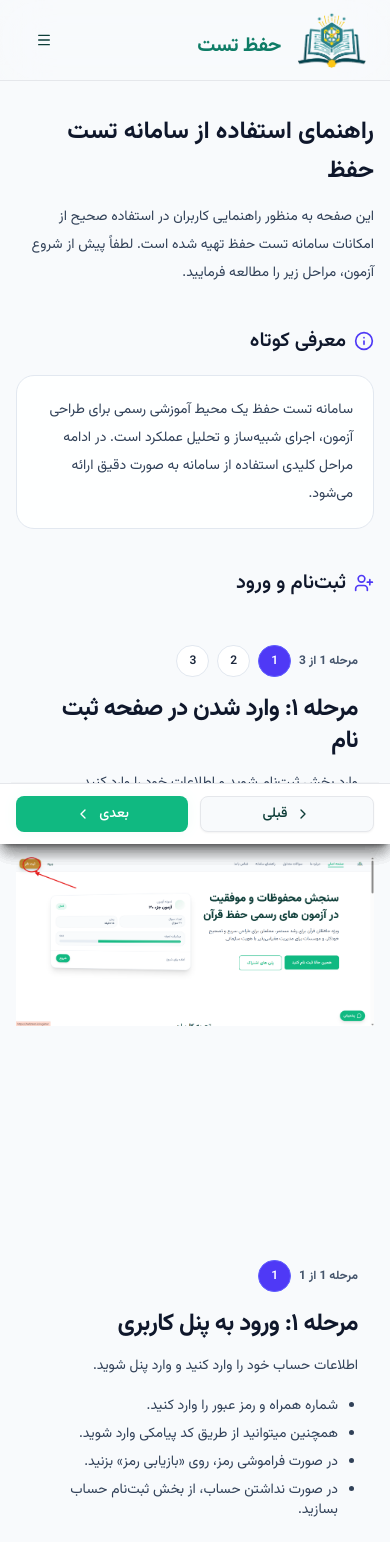
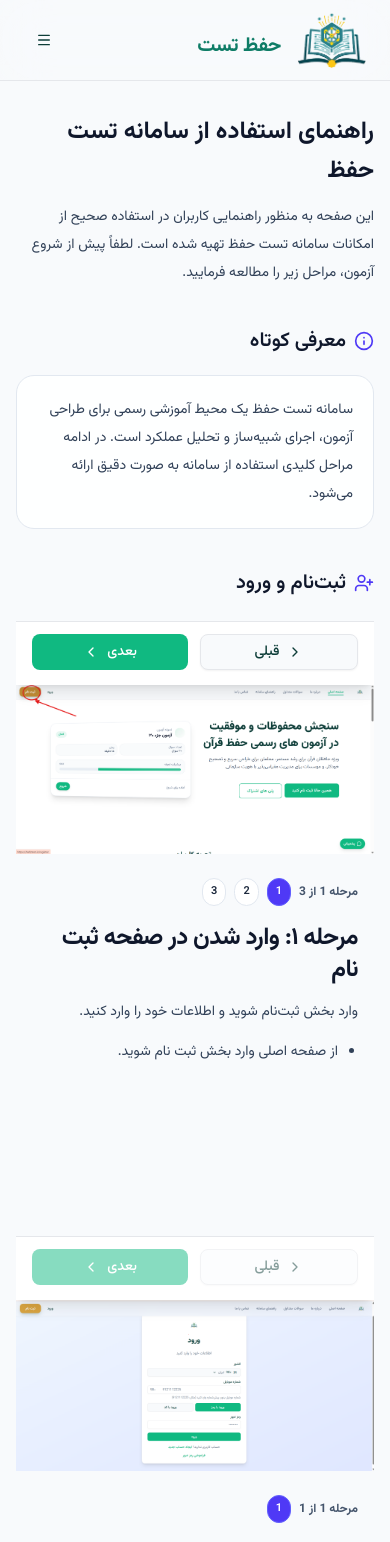
Before and after one commit to Abolfazli78/https---github.com-Abolfazli78-HefzTest, a Next.js app: page /rahnama-samane-test-hefz in a window 390 px wide. Shown: the top 1542 px of the page. Built offline with nearby package versions, Linux system fonts and the light colour scheme; no server answers.

Commit message:
ResponsivRahnaman3&ErrorImg

```diff
--- a/src/app/(auth)/login/page.tsx
+++ b/src/app/(auth)/login/page.tsx
@@ -10,7 +10,7 @@ import { Card, CardContent, CardDescription, CardHeader, CardTitle } from "@/com
 import { PhoneInputSimple } from "@/components/ui/phone-input-simple";
 import { Alert, AlertDescription } from "@/components/ui/alert";
 import Link from "next/link";
-// import Image from "next/image";
+import Image from "next/image";
 
 export default function LoginPage() {
   return (
@@ -117,7 +117,7 @@ function LoginPageInner() {
       <Card className="w-full max-w-md shadow-lg">
         <CardHeader className="space-y-4 text-center">
           <div className="flex justify-center">
-            <img src="/logo.png" alt="تست حفظ" className="h-16 object-contain" width={64} height={64} />
+            <Image src="/logo.png" alt="تست حفظ" className="h-16 object-contain" width={64} height={64} />
           </div>
           <CardTitle className="text-3xl font-bold">ورود</CardTitle>
           <CardDescription className="text-base">
--- a/src/app/(auth)/register/page.tsx
+++ b/src/app/(auth)/register/page.tsx
@@ -12,7 +12,7 @@ import { Card, CardContent, CardDescription, CardHeader, CardTitle } from "@/com
 import { Alert, AlertDescription } from "@/components/ui/alert";
 import { RadioGroup, RadioGroupItem } from "@/components/ui/radio-group";
 import { User as UserIcon, GraduationCap, School, Mail, Lock, User, Phone, CheckCircle, Sparkles, Zap } from "lucide-react";
-// import Image from "next/image";
+import Image from "next/image";
 import { PhoneInputSimple } from "@/components/ui/phone-input-simple";
 import Link from "next/link";
 import { motion, AnimatePresence } from "framer-motion";
@@ -199,7 +199,7 @@ export default function RegisterPage() {
           <Card className="bg-white/80 dark:bg-white/5 backdrop-blur-xl border-0 ring-1 ring-slate-200/70 dark:ring-slate-800 shadow-[0_20px_60px_rgba(2,6,23,0.10)] rounded-2xl overflow-hidden">
             <CardHeader className="p-8 sm:p-10 pb-6 text-center">
               <div className="mx-auto size-16 rounded-2xl bg-white dark:bg-slate-900 ring-1 ring-slate-200/70 dark:ring-slate-800 shadow-sm flex items-center justify-center">
-                <img src="/logo.png" alt="تست حفظ" className="h-14 object-contain" width={56} height={56} />
+                <Image src="/logo.png" alt="تست حفظ" className="h-14 object-contain" width={56} height={56} />
               </div>
 
               <div className="mt-5 space-y-2">
--- a/src/components/admin/sidebar.tsx
+++ b/src/components/admin/sidebar.tsx
@@ -1,7 +1,7 @@
 "use client";
 
 import Link from "next/link";
-// import Image from "next/image";
+import Image from "next/image";
 import { usePathname } from "next/navigation";
 import { useState } from "react";
 import { cn } from "@/lib/utils";
@@ -117,7 +117,7 @@ export function AdminSidebar() {
 
             <div className="flex h-20 items-center border-b border-white/10 px-6 relative z-10">
                 <Link href="/" className="flex items-center gap-3 font-bold text-xl tracking-tight">
-                    <img src="/logo.png" alt="تست حفظ" className="h-16 object-contain" width={64} height={64} />
+                    <Image src="/logo.png" alt="تست حفظ" className="h-16 object-contain" width={64} height={64} />
                     <span className="bg-clip-text text-transparent bg-gradient-to-r from-primary to-accent">
                         پنل مدیریت
                     </span>
@@ -172,7 +172,7 @@ export function AdminSidebar() {
                     <div className="absolute inset-y-0 right-0 w-72 bg-sidebar/90 backdrop-blur-xl text-sidebar-foreground border-l border-white/10 shadow-2xl flex flex-col">
                         <div className="flex h-16 items-center justify-between border-b border-white/10 px-4">
                             <Link href="/" className="flex items-center gap-3" onClick={() => setMobileOpen(false)}>
-                                <img src="/logo.png" alt="تست حفظ" className="h-16 object-contain" width={64} height={64} />
+                                <Image src="/logo.png" alt="تست حفظ" className="h-16 object-contain" width={64} height={64} />
                                 <span className="font-bold">پنل مدیریت</span>
                             </Link>
                             <button
--- a/src/components/common/navbar.tsx
+++ b/src/components/common/navbar.tsx
@@ -2,7 +2,7 @@
 
 import { useSession, signOut } from "next-auth/react";
 import Link from "next/link";
-// import Image from "next/image";
+import Image from "next/image";
 import { usePathname } from "next/navigation";
 import { Button } from "@/components/ui/button";
 import {
@@ -41,7 +41,7 @@ export function Navbar() {
           <div className="flex h-20 items-center justify-between">
             <div className="flex items-center gap-10">
               <Link href="/" className="flex items-center gap-1 p-0 group transition-opacity duration-200 hover:opacity-90">
-                <img src="/logo2.png" alt="سامانه آزمون آنلاین حفظ قرآن حفظ تست" className="h-14 w-auto block object-contain ml-3" width={56} height={56} />
+                <Image src="/logo2.png" alt="سامانه آزمون آنلاین حفظ قرآن حفظ تست" className="h-14 w-auto block object-contain ml-3" width={56} height={56} />
                 <span className="flex flex-col mt-3">
                   <span className="text-[20px] md:text-[22px] leading-none font-bold tracking-[-0.3px] text-brand whitespace-nowrap">
                     حفظ تست
@@ -173,7 +173,7 @@ export function Navbar() {
             {/* Header */}
             <div className="flex items-center justify-between mb-8">
               <Link href="/" className="flex items-center gap-2" onClick={() => setMobileMenuOpen(false)}>
-                <img src="/logo2.png" alt="سامانه آزمون آنلاین حفظ قرآن حفظ تست" className="h-10 w-auto" width={40} height={40} />
+                    <Image src="/logo2.png" alt="سامانه آزمون آنلاین حفظ قرآن حفظ تست" className="h-10 w-auto" width={40} height={40} />
                 <span className="text-lg font-bold text-brand">حفظ تست</span>
               </Link>
               <Button
--- a/src/components/guide/gallery-base.tsx
+++ b/src/components/guide/gallery-base.tsx
@@ -5,6 +5,7 @@ import { Button } from "@/components/ui/button";
 import { Dialog, DialogContent } from "@/components/ui/dialog";
 import { ChevronLeft, ChevronRight } from "lucide-react";
 import { cn } from "@/lib/utils";
+import Image from "next/image";
 
 export type GalleryItem = {
   src: string;
@@ -31,23 +32,26 @@ export function GalleryBase({ images }: GalleryBaseProps) {
   };
 
   useEffect(() => {
+    if (steps.length === 0) return;
     if (activeIndex >= steps.length) setActiveIndex(0);
-  }, [steps.length, activeIndex]);
+  }, [activeIndex, steps.length]);
+
+  if (steps.length === 0) return null;
 
   const active = steps[activeIndex];
 
   return (
     <section
-      className="w-full overflow-x-hidden pb-24 sm:pb-0 min-h-[70vh] md:min-h-[80vh] lg:min-h-[92vh] lg:grid lg:grid-cols-[35%_65%]"
+      className="w-full overflow-x-hidden flex flex-col lg:grid lg:grid-cols-[35%_65%] min-h-[70vh] md:min-h-[80vh] lg:min-h-[92vh]"
       dir="rtl"
     >
-      <div className="order-2 lg:order-1 h-full flex flex-col px-4 sm:px-6 md:px-8 py-6 sm:py-8 md:py-10">
+      <div className="order-2 lg:order-1 h-full flex flex-col min-w-0 px-4 sm:px-6 md:px-8 py-6 sm:py-8 md:py-10">
         <div>
           <div className="mb-4 flex items-center gap-2">
             <span className="text-xs sm:text-sm font-bold text-slate-600 dark:text-slate-400">
               مرحله {activeIndex + 1} از {steps.length}
             </span>
-            <div className="flex flex-wrap gap-2 ml-auto">
+            <div className="flex flex-wrap gap-2 ml-auto min-w-0">
               {steps.map((s, idx) => {
                 const isActive = idx === activeIndex;
                 return (
@@ -56,7 +60,7 @@ export function GalleryBase({ images }: GalleryBaseProps) {
                     type="button"
                     onClick={() => setActiveIndex(idx)}
                     className={cn(
-                      "h-8 rounded-full px-3 text-xs font-semibold transition-colors border",
+                      "h-7 rounded-full px-2 text-[11px] font-semibold transition-colors border sm:h-8 sm:px-3 sm:text-xs",
                       isActive
                         ? "border-indigo-500 bg-indigo-600 text-white"
                         : "border-slate-200 bg-white text-slate-800 hover:bg-slate-50 dark:border-slate-700 dark:bg-slate-950/40 dark:text-slate-200 dark:hover:bg-slate-900/40"
@@ -75,14 +79,16 @@ export function GalleryBase({ images }: GalleryBaseProps) {
               {active?.title}
             </h3>
             {active?.description ? (
-              <p className="mt-3 sm:mt-4 text-sm sm:text-lg leading-7 sm:leading-8 text-slate-700 dark:text-slate-300">
+              <p className="mt-3 sm:mt-4 text-sm sm:text-lg leading-7 sm:leading-8 text-slate-700 dark:text-slate-300 break-words">
                 {active.description}
               </p>
             ) : null}
             {active?.notes?.length ? (
               <ul className="mt-4 sm:mt-6 space-y-2 sm:space-y-3 pr-5 text-slate-700 dark:text-slate-300 list-disc text-sm sm:text-base">
                 {active.notes.map((n, i) => (
-                  <li key={n + i}>{n}</li>
+                  <li key={n + i} className="break-words">
+                    {n}
+                  </li>
                 ))}
               </ul>
             ) : null}
@@ -101,16 +107,16 @@ export function GalleryBase({ images }: GalleryBaseProps) {
         </div>
       </div>
 
-      <div className="order-1 lg:order-2 w-full bg-white flex items-center justify-center p-0 md:p-2">
+      <div className="order-1 lg:order-2 w-full bg-white dark:bg-slate-950/40 flex items-center justify-center p-0 md:p-2">
         <button
           type="button"
           onClick={() => setIsOpen(true)}
           aria-label="بزرگ‌نمایی تصویر این مرحله"
           className="w-full h-full"
         >
-          <img
-            src={active?.src}
-            alt={active?.title || ""}
+          <Image
+            src={active.src}
+            alt={active.title}
             width={1600}
             height={900}
             className="w-full h-auto max-h-[58vh] sm:max-h-[64vh] md:max-h-[72vh] lg:max-h-[82vh] object-contain"
@@ -118,13 +124,13 @@ export function GalleryBase({ images }: GalleryBaseProps) {
         </button>
       </div>
 
-      <div className="sm:hidden fixed inset-x-0 bottom-0 z-50 border-t bg-white/95 dark:bg-slate-950/95 backdrop-blur px-4 py-3 shadow-lg">
+      <div className="sm:hidden sticky bottom-0 z-[9999] border-t bg-white/95 dark:bg-slate-950/95 backdrop-blur px-4 pt-3 pb-[calc(0.75rem+env(safe-area-inset-bottom))] shadow-lg min-h-16">
         <div className="flex items-center justify-between gap-3">
-          <Button type="button" variant="outline" className="flex-1" onClick={goPrev} disabled={disabled}>
+          <Button type="button" variant="outline" className="flex-1 min-w-0" onClick={goPrev} disabled={disabled}>
             <ChevronRight className="h-4 w-4" />
             قبلی
           </Button>
-          <Button type="button" className="flex-1" onClick={goNext} disabled={disabled}>
+          <Button type="button" className="flex-1 min-w-0" onClick={goNext} disabled={disabled}>
             بعدی
             <ChevronLeft className="h-4 w-4" />
           </Button>
@@ -133,9 +139,9 @@ export function GalleryBase({ images }: GalleryBaseProps) {
 
       <Dialog open={isOpen} onOpenChange={setIsOpen}>
         <DialogContent className="max-w-[95vw] w-[1100px] p-0">
-          <img
-            src={active?.src}
-            alt={active?.title || ""}
+          <Image
+            src={active.src}
+            alt={active.title}
             width={1600}
             height={900}
             className="max-h-[88vh] w-full object-contain"
--- a/src/components/institute/sidebar.tsx
+++ b/src/components/institute/sidebar.tsx
@@ -1,7 +1,7 @@
 "use client";
 
 import Link from "next/link";
-// import Image from "next/image";
+import Image from "next/image";
 import { usePathname } from "next/navigation";
 import { cn } from "@/lib/utils";
 import {
@@ -113,7 +113,7 @@ export function InstituteSidebar({ quotaUsage }: { quotaUsage: QuotaUsageSummary
                         exit={{ opacity: 0, x: 20 }}
                     >
                         <Link href="/" className="flex items-center gap-3 font-bold text-xl tracking-tight text-white">
-                            <img src="/logo.png" alt="تست حفظ" className="h-16 object-contain" width={64} height={64} />
+                            <Image src="/logo.png" alt="تست حفظ" className="h-16 object-contain" width={64} height={64} />
                             <span className="bg-clip-text text-transparent bg-gradient-to-r from-primary to-accent font-black">
                                 پنل مدیر موسسه
                             </span>
@@ -122,7 +122,7 @@ export function InstituteSidebar({ quotaUsage }: { quotaUsage: QuotaUsageSummary
                 )}
                 {isCollapsed && (
                     <div className="flex justify-center w-full">
-                        <img src="/logo.png" alt="تست حفظ" className="h-16 object-contain" width={64} height={64} />
+                        <Image src="/logo.png" alt="تست حفظ" className="h-16 object-contain" width={64} height={64} />
                     </div>
                 )}
                 {!isCollapsed && <NotificationCenter />}
--- a/src/components/user/sidebar.tsx
+++ b/src/components/user/sidebar.tsx
@@ -1,7 +1,7 @@
 "use client";
 
 import Link from "next/link";
-// import Image from "next/image";
+import Image from "next/image";
 import { usePathname } from "next/navigation";
 import { useState } from "react";
 import { cn } from "@/lib/utils";
@@ -106,7 +106,7 @@ export function UserSidebar() {
                 <UpgradeModal open={upgradeOpen} onOpenChange={setUpgradeOpen} />
                 <div className="p-6 border-b border-border/60">
                     <Link href="/" className="flex items-center gap-2">
-                        <img src="/logo.png" alt="تست حفظ" className="h-14 object-contain" width={56} height={56} />
+                        <Image src="/logo.png" alt="تست حفظ" className="h-14 object-contain" width={56} height={56} />
                         <span className="text-xl font-bold bg-gradient-to-l from-primary to-blue-600 bg-clip-text text-transparent">
                             پنل کاربری
                         </span>
@@ -164,7 +164,7 @@ export function UserSidebar() {
                     <div className="absolute inset-y-0 right-0 w-72 bg-card/95 backdrop-blur-xl border-l shadow-2xl flex flex-col">
                         <div className="p-4 border-b border-border/60 flex items-center justify-between">
                             <Link href="/" className="flex items-center gap-2" onClick={() => setMobileOpen(false)}>
-                                <img src="/logo.png" alt="تست حفظ" className="h-14 object-contain" width={56} height={56} />
+                                <Image src="/logo.png" alt="تست حفظ" className="h-14 object-contain" width={56} height={56} />
                                 <span className="text-lg font-bold">پنل کاربری</span>
                             </Link>
                             <button
```
Also changed, not shown: src/app/page.tsx (+10 -13 lines).
